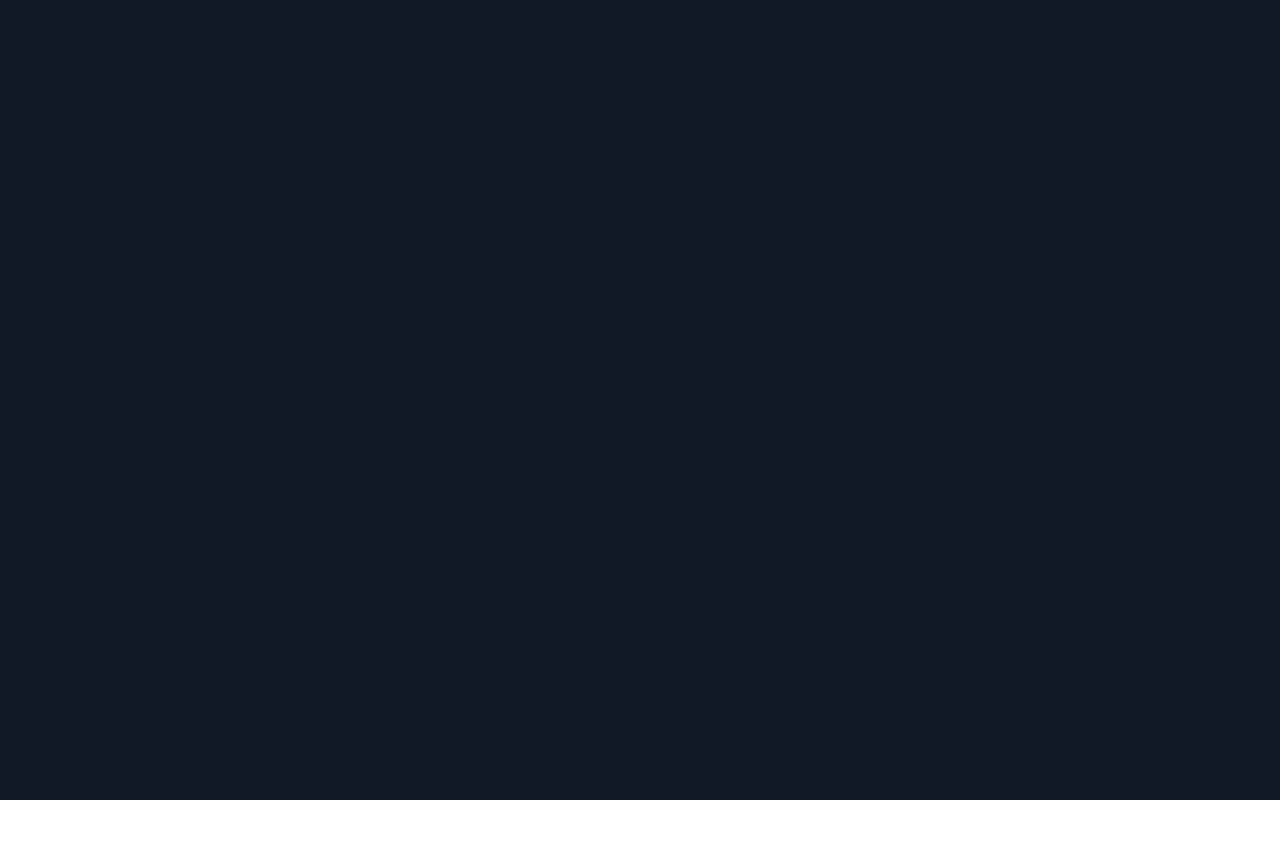
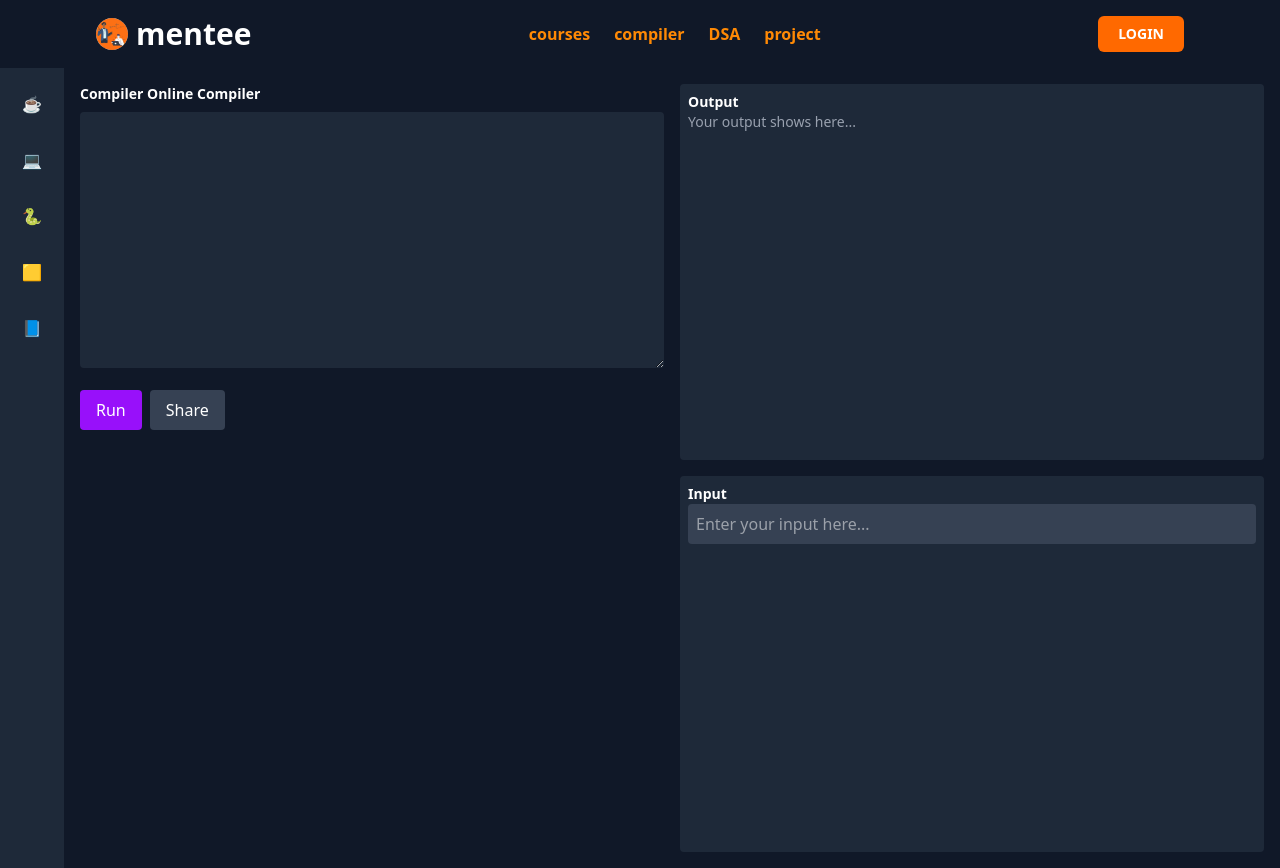
Before and after one commit to TejPrakash18/menteeFrontend, a React (Vite) app: page /compiler/1 in a window 1280 px wide. Before the commit this address had no page. Before the commit the page ends 800 px from the top, so only its background shows below. Built offline with nearby package versions, Linux system fonts and the light colour scheme.

Commit message:
compiler page added

```diff
--- a/src/App.jsx
+++ b/src/App.jsx
@@ -10,6 +10,8 @@ import WhyChooseUs from "./components/WhyChooseUs";
 import Instructor from "./components/Instructor";
 import Footer from "./components/Footer";
 import RegisterPage from "./pages/RegisterPage";
+import PlaygroundPage from "./pages/PlaygroundPage";
+import CompilerPage from "./pages/CompilerPage";
 
 function App() {
     return (
@@ -18,6 +20,8 @@ function App() {
             <Routes>
                 <Route path="/login" element={<LoginPage />} />
                 <Route path="/register" element={<RegisterPage />} />
+                <Route path="/compiler" element={<PlaygroundPage />} />
+                <Route path="/compiler/:langId" element={<CompilerPage />} />
                 <Route
                     path="/"
                     element={
--- a/src/components/Navbar.jsx
+++ b/src/components/Navbar.jsx
@@ -10,7 +10,9 @@ const Navbar = () => {
       </div>
       <div className="space-x-6">
         <a href="#" className="text-orange-400 font-semibold">courses</a>
-        <a href="#" className="text-orange-400 font-semibold">compiler</a>
+          <Link to="/compiler">
+              <a href="#" className="text-orange-400 font-semibold">compiler</a>
+          </Link>
         <a href="#" className="text-orange-400 font-semibold">DSA</a>
         <a href="#" className="text-orange-400 font-semibold">project</a>
       </div>
--- /dev/null
+++ b/src/pages/CompilerPage.jsx
@@ -0,0 +1,61 @@
+import { useParams } from 'react-router-dom';
+import { useState } from 'react';
+import Navbar from "../components/Navbar";
+
+const compilers = [
+    { name: 'Java', icon: '☕', id: 'java' },
+    { name: 'C++', icon: '💻', id: 'cpp' },
+    { name: 'Python', icon: '🐍', id: 'python' },
+    { name: 'JavaScript', icon: '🟨', id: 'javascript' },
+    { name: 'C', icon: '📘', id: 'c' },
+];
+
+const CompilerPage = () => {
+    const { langId } = useParams();
+    const [selectedCompiler, setSelectedCompiler] = useState(langId || 'java');
+
+    const currentCompiler = compilers.find(c => c.id === selectedCompiler);
+
+    return (
+        <>
+            <Navbar />
+        <div className="h-screen flex flex-col">
+            <div className="flex flex-1 bg-gray-900 text-white">
+                <div className="w-16 bg-gray-800 flex flex-col items-center py-4 space-y-4">
+                    {compilers.map((c) => (
+                        <button
+                            key={c.id}
+                            onClick={() => setSelectedCompiler(c.id)}
+                            className={`p-2 rounded hover:bg-gray-700 ${selectedCompiler === c.id ? 'bg-gray-700' : ''}`}
+                        >
+                            {c.icon}
+                        </button>
+                    ))}
+                </div>
+                <div className="flex-1 p-4 grid grid-cols-2 gap-4">
+                    <div>
+                        <h2 className="text-sm font-bold mb-2">{currentCompiler?.name || 'Compiler'} Online Compiler</h2>
+                        <textarea className="w-full h-64 bg-gray-800 text-green-300 p-2 rounded" />
+                        <div className="flex mt-4 space-x-2">
+                            <button className="bg-purple-600 px-4 py-2 rounded">Run</button>
+                            <button className="bg-gray-700 px-4 py-2 rounded">Share</button>
+                        </div>
+                    </div>
+                    <div className="flex flex-col">
+                        <div className="flex-1 bg-gray-800 p-2 rounded mb-4">
+                            <h3 className="text-sm font-bold">Output</h3>
+                            <p className="text-sm text-gray-400">Your output shows here...</p>
+                        </div>
+                        <div className="flex-1 bg-gray-800 p-2 rounded">
+                            <h3 className="text-sm font-bold">Input</h3>
+                            <input className="w-full bg-gray-700 text-white p-2 rounded" placeholder="Enter your input here..." />
+                        </div>
+                    </div>
+                </div>
+            </div>
+        </div>
+        </>
+    );
+};
+
+export default CompilerPage;
--- /dev/null
+++ b/src/pages/PlaygroundPage.jsx
@@ -0,0 +1,44 @@
+import { useNavigate } from 'react-router-dom';
+import Navbar from "../components/Navbar";
+
+const languages = [
+    { name: 'Java', desc: 'Java compiler', icon: '☕', id: 'java' },
+    { name: 'C++', desc: 'C++ compiler', icon: '💻', id: 'cpp' },
+    { name: 'Python', desc: 'Python compiler', icon: '🐍', id: 'python' },
+    { name: 'Javascript', desc: 'Javascript compiler', icon: '📜', id: 'javascript' },
+    { name: 'C', desc: 'C compiler', icon: '🔣', id: 'c' },
+];
+
+export default function PlaygroundPage() {
+    const navigate = useNavigate();
+
+    return (
+        <>
+            <Navbar />
+            <div className="min-h-screen bg-gray-900 px-4 py-10 md:px-16">
+                <div className="max-w-5xl mx-auto">
+                    <h1 className="text-3xl md:text-4xl font-bold text-white mb-2">Create Playground</h1>
+                    <p className="text-white mb-8 text-sm md:text-base">
+                        Choose a compiler and start coding instantly.
+                    </p>
+
+                    <div className="grid grid-cols-1 sm:grid-cols-2 md:grid-cols-3 gap-6">
+                        {languages.map((lang) => (
+                            <div
+                                key={lang.id}
+                                onClick={() => navigate(`/compiler/${lang.id}`)}
+                                className="border rounded-2xl shadow-sm hover:bg-blue-500 transition duration-300 p-5 flex items-center gap-4 cursor-pointer bg-gray-800"
+                            >
+                                <div className="text-3xl">{lang.icon}</div>
+                                <div>
+                                    <h3 className="text-lg font-semibold text-orange-400">{lang.name}</h3>
+                                    <p className="text-sm text-white">{lang.desc}</p>
+                                </div>
+                            </div>
+                        ))}
+                    </div>
+                </div>
+            </div>
+        </>
+    );
+}
```
